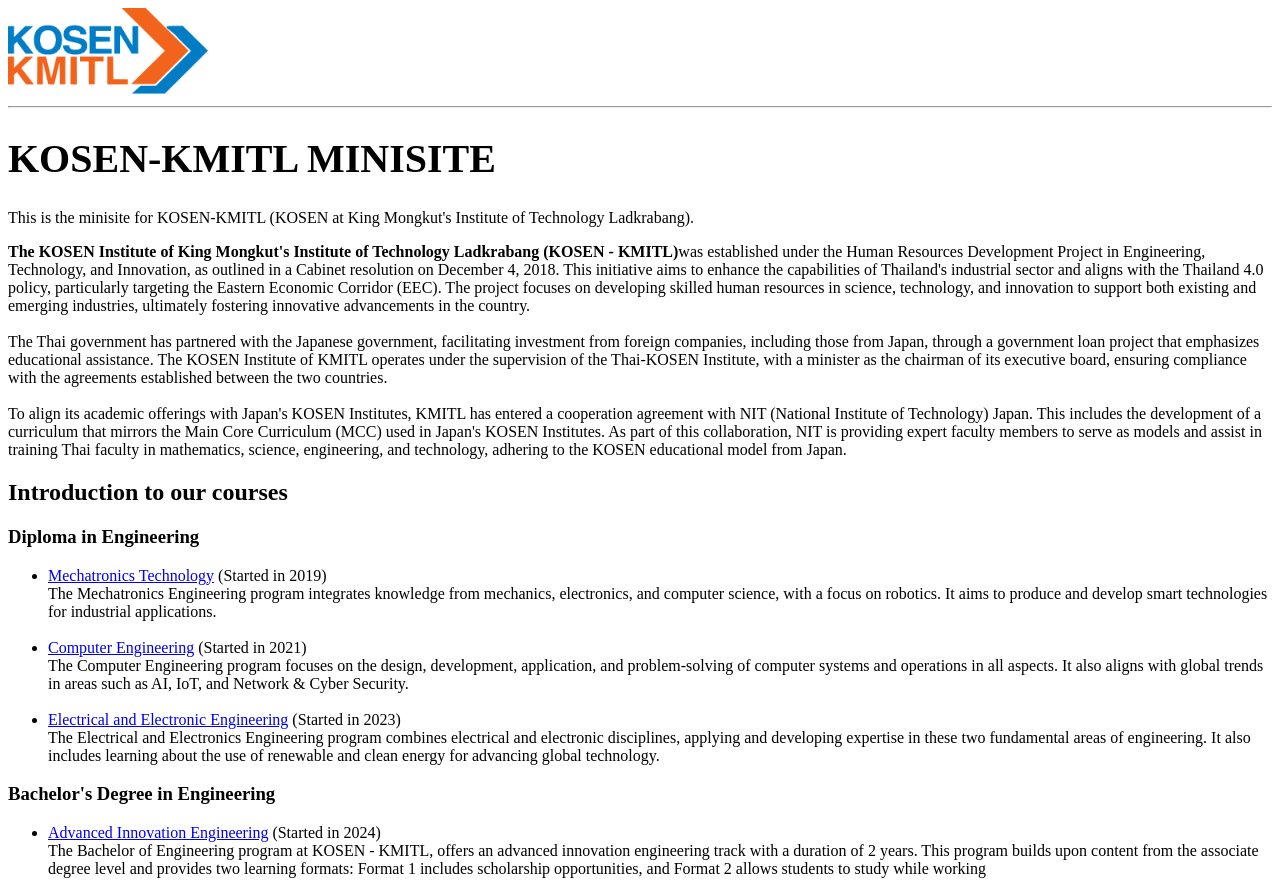
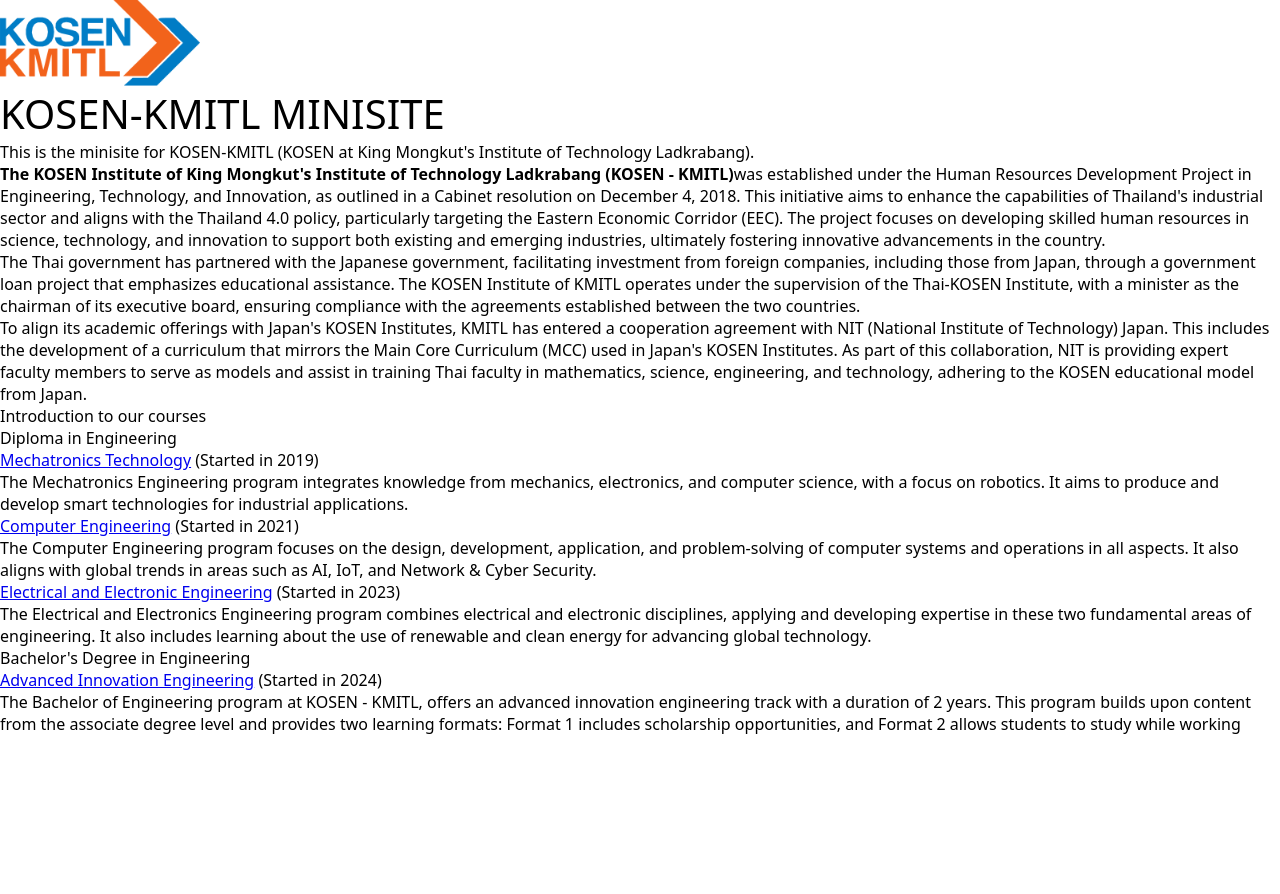
Before and after one commit to wildflowerlol/kosen-mini-site, a plain HTML site: page index.html in a window 1280 px wide. After the commit the page ends 800 px from the top, so only its background shows below. Drawn offline with Linux system fonts and the light colour scheme.

Commit message:
chore: restructure css

```diff
--- a/index.html
+++ b/index.html
@@ -1,20 +1,16 @@
-<!DOCTYPE html>
+<!doctype html>
 <html lang="en">
   <head>
     <meta charset="utf-8" />
     <link rel="icon" type="image/x-icon" href="/favicon.ico" />
     <meta name="viewport" content="width=device-width" />
-    <link rel="stylesheet" href="styles.css" />
+    <link rel="stylesheet" href="styles/styles.css" />
     <title>KOSEN-KMITL-MINISITE</title>
   </head>
 
   <body>
     <a href="https://kosen.kmitl.ac.th/" title="KOSEN-KMITL">
-      <img
-        src="images/kosen-logo.png"
-        alt="KOSEN-KMITL Logo"
-        width="200"
-      />
+      <img src="images/kosen-logo.png" alt="KOSEN-KMITL Logo" width="200" />
     </a>
     <hr />
     <h1 style="font-size: 40px">KOSEN-KMITL MINISITE</h1>
--- a/styles.css
+++ /dev/null
@@ -1,7 +0,0 @@
-.noto-sans-regular {
-  font-family: "Noto Sans", sans;
-  font-optical-sizing: auto;
-  font-weight: regular;
-  font-style: normal;
-  font-variation-settings: "wdth" 100;
-}
--- /dev/null
+++ b/styles/base.css
@@ -0,0 +1,56 @@
+*,
+::after,
+::before,
+::backdrop,
+::file-selector-button {
+  margin: 0;
+  padding: 0;
+  box-sizing: border-box;
+  border: 0 solid;
+}
+
+h1,
+h2,
+h3,
+h4,
+h5,
+h6 {
+  font-size: inherit;
+  font-weight: inherit;
+}
+
+ol,
+ul,
+menu {
+  list-style: none;
+}
+
+img,
+svg,
+video,
+canvas,
+audio,
+iframe,
+embed,
+object {
+  display: block;
+}
+
+img,
+video {
+  max-width: 100%;
+  height: auto;
+}
+
+br {
+  content: "";
+  display: flex;
+}
+
+body {
+  font-family: "Noto Sans", sans;
+  font-optical-sizing: auto;
+  font-weight: regular;
+  font-style: normal;
+  font-variation-settings: "wdth" 100;
+}
--- /dev/null
+++ b/styles/styles.css
@@ -0,0 +1,2 @@
+@layer theme, base, components, utilities;
+@import "base.css" layer(base);
```
